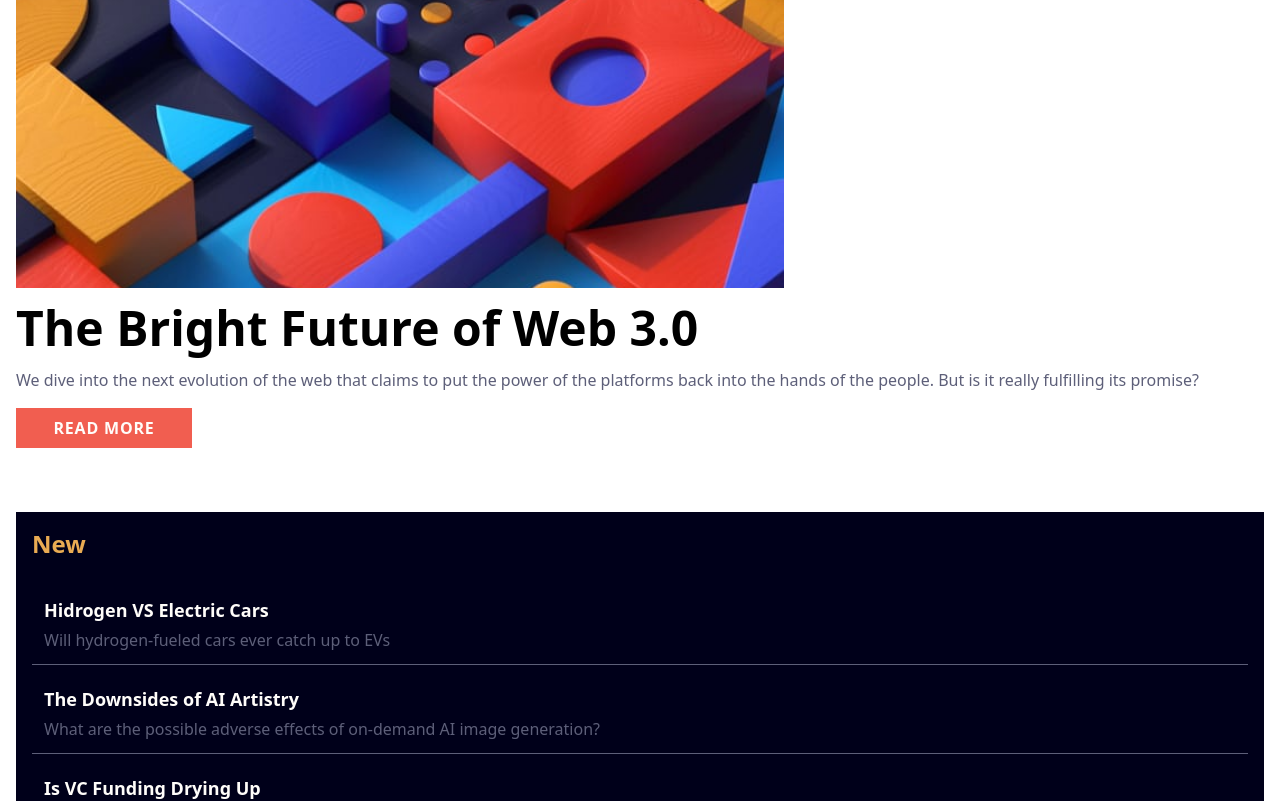
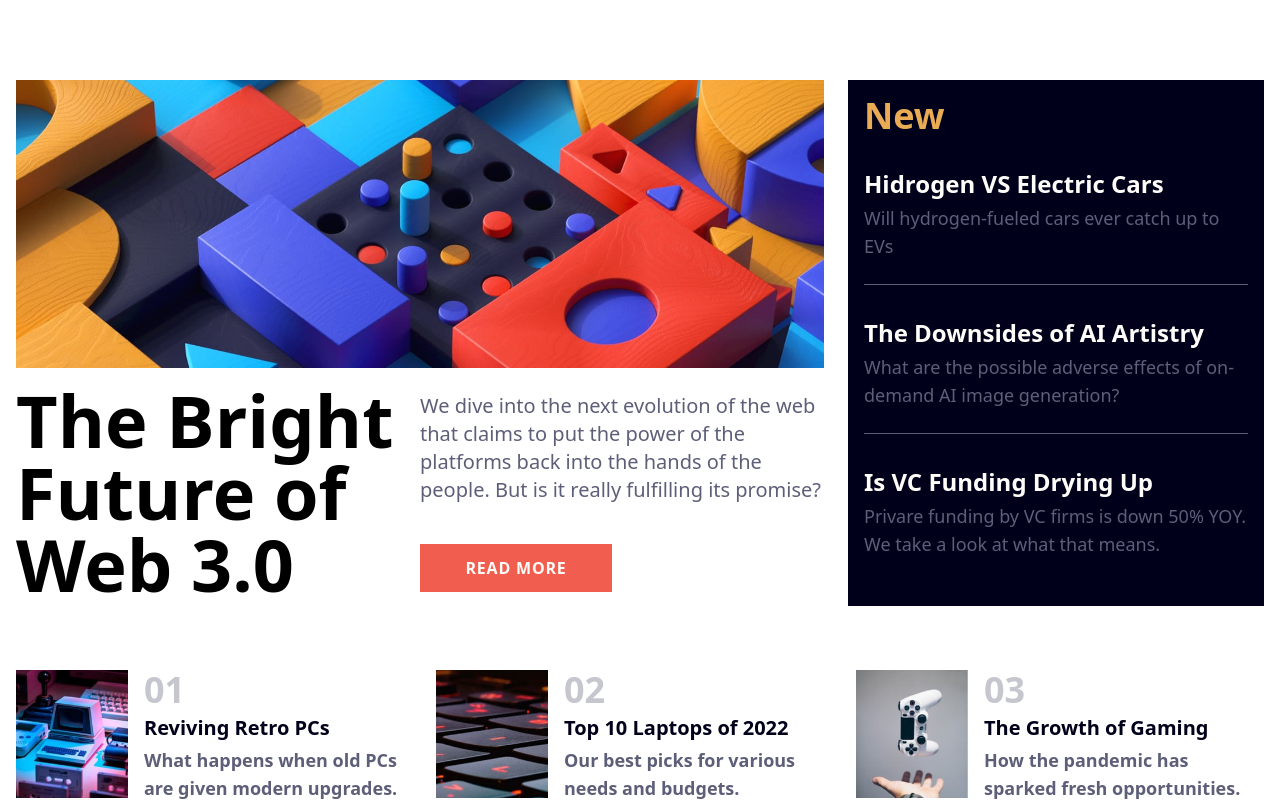
Before and after one commit to HenryAprendo/news-homepage, an Angular app: page / in a window 1280 px wide. Shown: the top 801 px of the page. Built offline with nearby package versions, Linux system fonts and the light colour scheme.

Commit message:
Responsive design tablet y desktop en el diseño principal

```diff
--- a/src/app/app.component.html
+++ b/src/app/app.component.html
@@ -1,23 +1,30 @@
-
-
-<main class="px-4">
+<div class="px-4 py-20 ">
+  <div class="w-auto mx-auto md:max-w-4xl xl:max-w-7xl">
+    <header></header>
+    <main>
       <div>
-    <section>
-      <div class="mb-16">
-        <figure class="h-72 max-w-3xl mb-4">
-          <img class="h-full w-full object-cover" src="./../assets/images/image-web-3-mobile.jpg" alt="banner-mobile">
+        <section class=" flex flex-col md:flex-row md:gap-x-6 md:mb-16">
+          <div class=" mb-16 md:mb-0">
+            <figure class="h-72 mb-4 md:h-60 xl:h-72">
+              <!-- <img class="h-full w-full object-cover" src="./../assets/images/image-web-3-mobile.jpg" alt="banner-mobile"> -->
+              <picture>
+                <source media="(min-width: 768px)" srcset="./../assets/images/image-web-3-desktop.jpg">
+                <img class="h-full w-full object-cover" src="./../assets/images/image-web-3-mobile.jpg">
+              </picture>
             </figure>
-        <h1 class="mb-4 text-5xl font-bold">The Bright Future of Web 3.0</h1>
-        <div>
-          <p class="text-dark-grayish-blue mb-4">We dive into the next evolution of the web that claims to put the power of the platforms back
+            <div class="flex flex-col md:flex-row md:items-center">
+              <h1 class="mb-4 text-5xl font-bold md:mb-0 md:w-1/2 xl:text-7xl">The Bright Future of Web 3.0</h1>
+              <div class="md:w-1/2">
+                <p class="text-dark-grayish-blue mb-4 text-base xl:text-xl xl:mb-10">We dive into the next evolution of the web that claims to put the power of the platforms back
                   into the hands of the people. But is it really fulfilling its promise?
                 </p>
-          <button class="py-2 w-44 bg-soft-red uppercase tracking-wider text-off-white text-base font-semibold">Read More</button>
+                <button class="py-2 w-44 bg-soft-red uppercase tracking-wider text-off-white text-base font-semibold xl:py-3 xl:w-48">Read More</button>
+              </div>
             </div>
           </div>
 
-      <div class="p-4 mb-16 bg-very-dark-blue">
-        <h2 class="text-soft-orange text-2xl font-semibold mb-6">New</h2>
+          <div class="p-4 mb-16 bg-very-dark-blue flex-shrink-0 md:w-1/3 md:mb-0">
+            <h2 class="text-soft-orange text-2xl font-semibold mb-2 xl:text-4xl xl:font-bold">New</h2>
             <div>
               <mat-content>
                 <mat-title>Hidrogen VS Electric Cars</mat-title>
@@ -39,13 +46,12 @@
         </section>
 
         <section>
-      <div class="flex flex-col mb-16">
-
-        <ng-container *ngFor="let news of newsList">
-          <app-news-headlines [items]="news" ></app-news-headlines>
-        </ng-container>
+          <div class="grid grid-cols-1 md:grid-cols-3 xl:gap-x-3">
+            <app-news-headlines *ngFor="let news of newsList" [items]="news" ></app-news-headlines>
+          </div>
+        </section>
 
       </div>
-    </section>
+    </main>
   </div>
-</main>
+</div>
--- a/src/app/components/mat-content/mat-content.component.html
+++ b/src/app/components/mat-content/mat-content.component.html
@@ -1,4 +1,4 @@
 
-<div class="mb-2 p-3 border-b border-b-dark-grayish-blue" [class.border-none]="borderBottom" >
+<div class="mb-2 py-3 border-b border-b-dark-grayish-blue xl:py-6" [class.border-none]="borderBottom" >
   <ng-content></ng-content>
 </div>
--- a/src/app/components/mat-description/mat-description.component.html
+++ b/src/app/components/mat-description/mat-description.component.html
@@ -1,4 +1,4 @@
 
-<p class="text-dark-grayish-blue">
+<p class="text-dark-grayish-blue text-sm xl:text-lg">
   <ng-content></ng-content>
 </p>
--- a/src/app/components/mat-title/mat-title.component.html
+++ b/src/app/components/mat-title/mat-title.component.html
@@ -1,4 +1,4 @@
 
-<h3 class="text-lg text-off-white font-bold mb-1">
+<h3 class="text-base text-off-white font-bold mb-1 xl:text-2xl">
   <ng-content></ng-content>
 </h3>
--- a/src/app/components/news-headlines/news-headlines.component.html
+++ b/src/app/components/news-headlines/news-headlines.component.html
@@ -1,11 +1,11 @@
 
-<article class="flex mb-4 h-28 max-w-sm min-w-min">
-  <figure class="flex-shrink-0 h-28 w-24">
-    <img class="h-full w-full" [src]="items.image" alt="photo">
+<article class="flex mb-4 h-32 w-full mr-1 ">
+  <figure class="flex-shrink-0 h-32 w-24 md:w-16 xl:w-28">
+    <img class="h-full w-full object-cover" [src]="items.image" alt="photo">
   </figure>
-  <div class="ml-4 h-full flex flex-col justify-between">
-    <div class="text-grayish-blue text-3xl font-semibold">{{items.value}}</div>
-    <h2 class="text-very-dark-blue font-bold text-lg">{{items.title}}</h2>
-    <p class="text-dark-grayish-blue text-sm font-semibold">{{items.description}}</p>
+  <div class="ml-4 h-full flex flex-col justify-between md:ml-2 md:w-full xl:ml-4">
+    <div class="text-grayish-blue text-3xl font-semibold md:text-lg md:mb-1 xl:text-4xl">{{items.value}}</div>
+    <h2 class="text-very-dark-blue font-bold text-lg md:text-base md:mb-1 xl:text-xl">{{items.title}}</h2>
+    <p class="text-dark-grayish-blue text-base font-semibold md:text-sm md:mb-1 xl:text-lg">{{items.description}}</p>
   </div>
 </article>
--- a/src/app/util/news.ts
+++ b/src/app/util/news.ts
@@ -11,7 +11,7 @@ export const news:News[] = [
     image: './../../assets/images/image-retro-pcs.jpg',
     value: '01',
     title: 'Reviving Retro PCs',
-    description: 'What happens when old PCs are given modern upgrades'
+    description: 'What happens when old PCs are given modern upgrades.'
   },
   {
     image: './../../assets/images/image-top-laptops.jpg',
@@ -23,6 +23,6 @@ export const news:News[] = [
     image: './../../assets/images/image-gaming-growth.jpg',
     value: '03',
     title: 'The Growth of Gaming',
-    description: 'How the pandemic has sparked fresh opportunities'
+    description: 'How the pandemic has sparked fresh opportunities.'
   },
 ]
--- a/tailwind.config.js
+++ b/tailwind.config.js
@@ -16,6 +16,19 @@ module.exports = {
     },
     fontFamily: {
       serif: ['Inter', 'sans-serif']
+    },
+    theme: {
+      screen: {
+        'sm': '640px',
+
+        'md': '768px',
+
+        'lg': '1024px',
+
+        'xl': '1280px',
+
+        '2xl': '1440px',
+      }
     }
   },
   plugins: [],
```
Lines whose indentation alone changed are shown as unchanged.
